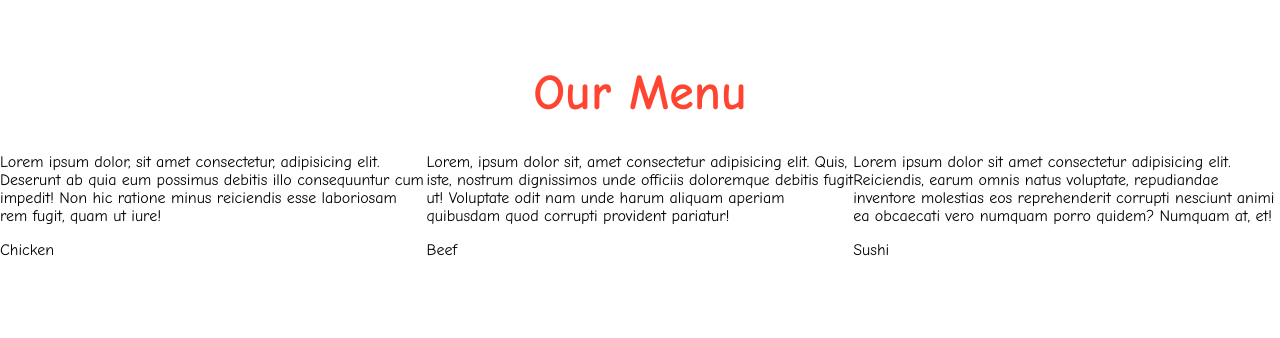
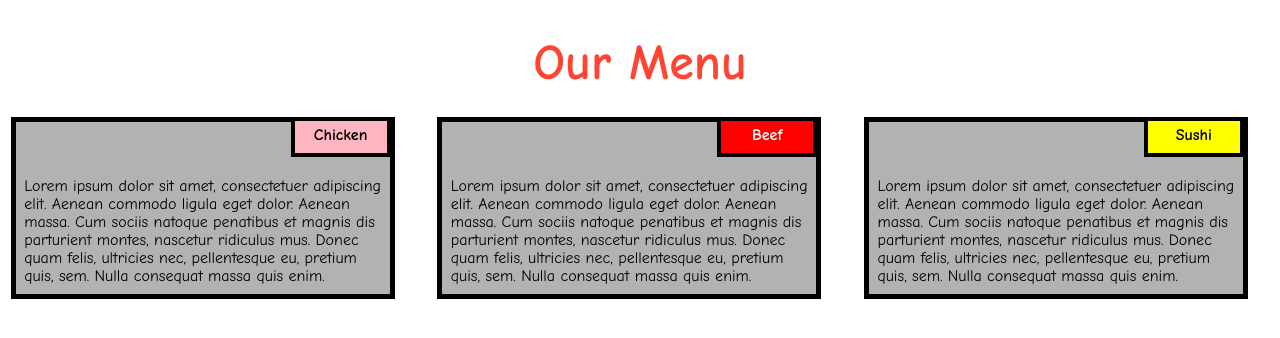
Before and after one commit to Rejoy4433/Rejoy4433.github.io, a plain HTML site: page Style 4/index.html in a window 1280 px wide. Drawn offline with Linux system fonts and the light colour scheme; files that its build step writes are made by us from their sources.

Commit message:
Update index.html

```diff
--- a/Style 4/index.html
+++ b/Style 4/index.html
@@ -1,37 +1,40 @@
-<html lang="en">
+<!DOCTYPE html>
+<html>
 <head>
-	<meta charset="UTF-8">
-	<meta name="viewport" content="width=device-width, initial-scale=1.0">
-	 <link rel="stylesheet" href="css/style.css">
-	<title>Responsive Layout</title>
+
+<title>Responsive Layout</title>
+<meta name="viewport" content="width=device-width, initial-scale=1">
+<link rel="stylesheet" type="text/css" href="style.css">
+
+</head>
+<body>
+<h1>Our Menu</h1>
 
 
 
-</head>
-<body>
-	<div class="row">
-	<h1>Our Menu</h1>
-  <div class="col-lg-4 col-md-6 col-sm-12" id="container">
-    <p>Lorem ipsum dolor, sit amet consectetur, adipisicing elit. Deserunt ab quia eum possimus debitis illo consequuntur cum impedit! Non hic ratione minus reiciendis esse laboriosam rem fugit, quam ut iure!</p>
-  	<p id="p1">Chicken</p>
-
+  <div class="col-lg-4 col-md-6 col-sm-12">
+  	<div class="box">
+  		<p class="content-name name1">Chicken</p>
+  		<p class="content">Lorem ipsum dolor sit amet, consectetuer adipiscing elit. Aenean commodo ligula eget dolor. Aenean massa. Cum sociis natoque penatibus et magnis dis parturient montes, nascetur ridiculus mus. Donec quam felis, ultricies nec, pellentesque eu, pretium quis, sem. Nulla consequat massa quis enim.</p>
   	</div>
-
-
-
-  <div class="col-lg-4 col-md-6 col-sm-12" id="container"><p>Lorem, ipsum dolor sit, amet consectetur adipisicing elit. Quis, iste, nostrum dignissimos unde officiis doloremque debitis fugit ut! Voluptate odit nam unde harum aliquam aperiam quibusdam quod corrupti provident pariatur!</p>
-
-  	<p id="p2">Beef</p>
-
   </div>
 
-  <div class="col-lg-4 col-md-12 col-sm-12" id="container"><p>Lorem ipsum dolor sit amet consectetur adipisicing elit. Reiciendis, earum omnis natus voluptate, repudiandae inventore molestias eos reprehenderit corrupti nesciunt animi ea obcaecati vero numquam porro quidem? Numquam at, et!</p>
-
-  	<p  id="p3">Sushi</p>
-
+  <div class="col-lg-4 col-md-6 col-sm-12">
+  	<div class="box">
+   		<p class="content-name name2">Beef</p>
+   		<p class="content">Lorem ipsum dolor sit amet, consectetuer adipiscing elit. Aenean commodo ligula eget dolor. Aenean massa. Cum sociis natoque penatibus et magnis dis parturient montes, nascetur ridiculus mus. Donec quam felis, ultricies nec, pellentesque eu, pretium quis, sem. Nulla consequat massa quis enim.</p>
+  	</div>
   </div>
 
-	</div>
+  <div class="col-lg-4 col-md-12 col-sm-12">
+  	<div class="box">
+  		<p class="content-name name3">Sushi</p>
+  		<p class="content">Lorem ipsum dolor sit amet, consectetuer adipiscing elit. Aenean commodo ligula eget dolor. Aenean massa. Cum sociis natoque penatibus et magnis dis parturient montes, nascetur ridiculus mus. Donec quam felis, ultricies nec, pellentesque eu, pretium quis, sem. Nulla consequat massa quis enim.</p>
+  	</div>
+  </div>
 
 </body>
 </html>
+
+</body>
+</html>
```
